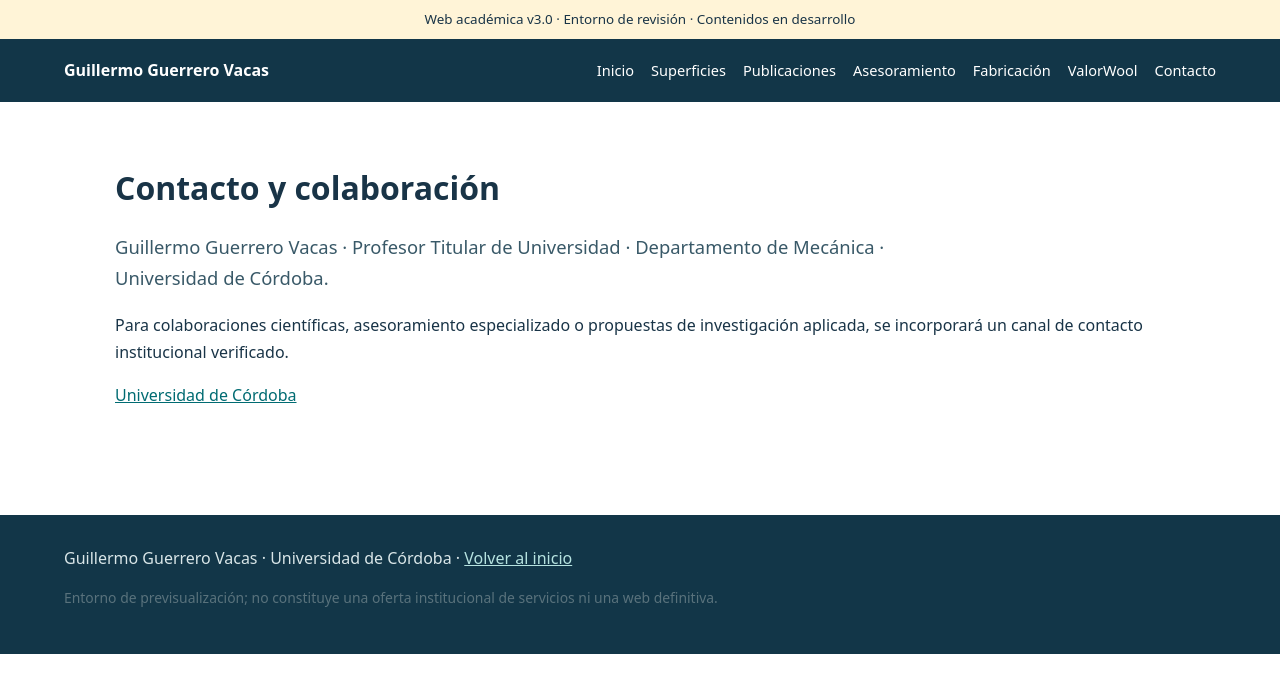
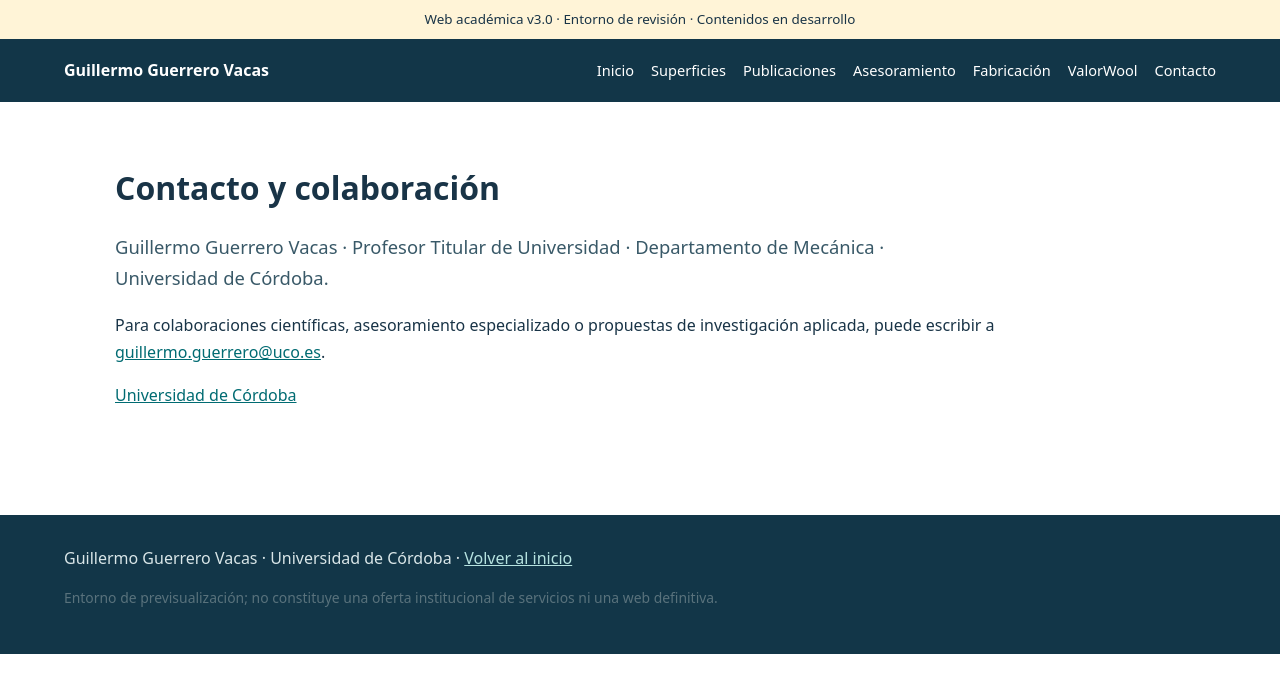
Before and after one commit to Guillermo2308/Guillermo2308.github.io, a Jekyll site: the page preview/contacto.html, which Jekyll copies as it is, in a window 1280 px wide. Shown: the top 693 px of the page. Built offline with Jekyll 4.4.1, drawn with Linux system fonts in a browser that asks for light colours.

Commit message:
Improve professional contact prominence and add personal portrait source

```diff
--- a/preview/contacto.html
+++ b/preview/contacto.html
@@ -1 +1 @@
-<!doctype html><html lang="es"><head><meta charset="utf-8"><meta name="viewport" content="width=device-width,initial-scale=1"><meta name="robots" content="noindex,nofollow"><title>Contacto | Guillermo Guerrero Vacas</title><link rel="stylesheet" href="estilos.css"></head><body><div class="notice">Web académica v3.0 · Entorno de revisión · Contenidos en desarrollo</div><header><nav><strong>Guillermo Guerrero Vacas</strong><a href="index.html">Inicio</a><a href="superficies.html">Superficies</a><a href="publicaciones.html">Publicaciones</a><a href="asesoramiento.html">Asesoramiento</a><a href="fabricacion.html">Fabricación</a><a href="valorwool.html">ValorWool</a><a href="contacto.html">Contacto</a></nav></header><main><h1>Contacto y colaboración</h1><p class="lead">Guillermo Guerrero Vacas · Profesor Titular de Universidad · Departamento de Mecánica · Universidad de Córdoba.</p><p>Para colaboraciones científicas, asesoramiento especializado o propuestas de investigación aplicada, se incorporará un canal de contacto institucional verificado.</p><p><a href="https://www.uco.es/">Universidad de Córdoba</a></p></main><footer>Guillermo Guerrero Vacas · Universidad de Córdoba · <a href="index.html">Volver al inicio</a><p class="footnote">Entorno de previsualización; no constituye una oferta institucional de servicios ni una web definitiva.</p></footer></body></html>
+<!doctype html><html lang="es"><head><meta charset="utf-8"><meta name="viewport" content="width=device-width,initial-scale=1"><meta name="robots" content="noindex,nofollow"><title>Contacto | Guillermo Guerrero Vacas</title><link rel="stylesheet" href="estilos.css"></head><body><div class="notice">Web académica v3.0 · Entorno de revisión · Contenidos en desarrollo</div><header><nav><strong>Guillermo Guerrero Vacas</strong><a href="index.html">Inicio</a><a href="superficies.html">Superficies</a><a href="publicaciones.html">Publicaciones</a><a href="asesoramiento.html">Asesoramiento</a><a href="fabricacion.html">Fabricación</a><a href="valorwool.html">ValorWool</a><a href="contacto.html">Contacto</a></nav></header><main><h1>Contacto y colaboración</h1><p class="lead">Guillermo Guerrero Vacas · Profesor Titular de Universidad · Departamento de Mecánica · Universidad de Córdoba.</p><p>Para colaboraciones científicas, asesoramiento especializado o propuestas de investigación aplicada, puede escribir a <a href="mailto:guillermo.guerrero@uco.es">guillermo.guerrero@uco.es</a>.</p><p><a href="https://www.uco.es/">Universidad de Córdoba</a></p></main><footer>Guillermo Guerrero Vacas · Universidad de Córdoba · <a href="index.html">Volver al inicio</a><p class="footnote">Entorno de previsualización; no constituye una oferta institucional de servicios ni una web definitiva.</p></footer></body></html>
```
